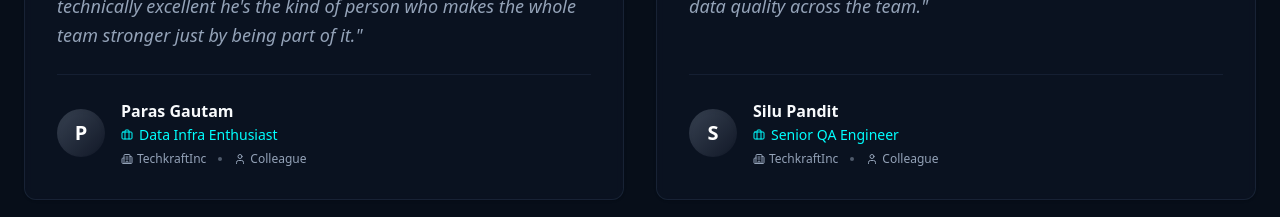
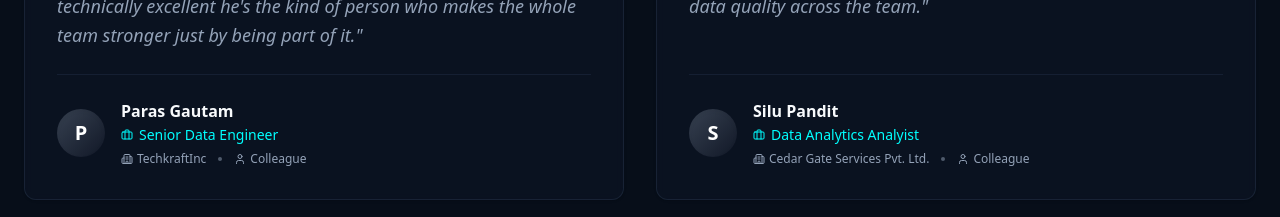
Before and after one commit to sabrinsingh/Sabrin_portfolio, a React (Vite) app: page / in a window 1280 px wide. Shown: the part 7600-7817 px from the top of the page. Built offline with nearby package versions, Linux system fonts and the light colour scheme.

Commit message:
corrected the roles

```diff
--- a/src/data/portfolio.ts
+++ b/src/data/portfolio.ts
@@ -228,7 +228,7 @@ export const recommendations = [
         id: 1,
         text: "I've had the pleasure of working alongside Sabrin Lal Singh at TechkraftInc... he's one of those rare professionals who truly makes everyone around him better. What strikes me most about Sabrin is his integrity... As a mentor, Sabrin is outstanding... He's not just technically excellent he's the kind of person who makes the whole team stronger just by being part of it.",
         author: "Paras Gautam",
-        role: "Data Infra Enthusiast",
+        role: "Senior Data Engineer",
         relation: "Colleague",
         company: "TechkraftInc"
     },
@@ -236,9 +236,9 @@ export const recommendations = [
         id: 2,
         text: "Sabrin demonstrated strong technical skills by automating testing scripts using SQL, Python, Pandas, and AWS Redshift... Beyond his technical strengths, he was a supportive team player—mentoring junior members and consistently advocating for best practices in data quality across the team.",
         author: "Silu Pandit",
-        role: "Senior QA Engineer",
+        role: "Data Analytics Analyist",
         relation: "Colleague",
-        company: "TechkraftInc"
+        company: "Cedar Gate Services Pvt. Ltd."
     }
 ];
 
```
